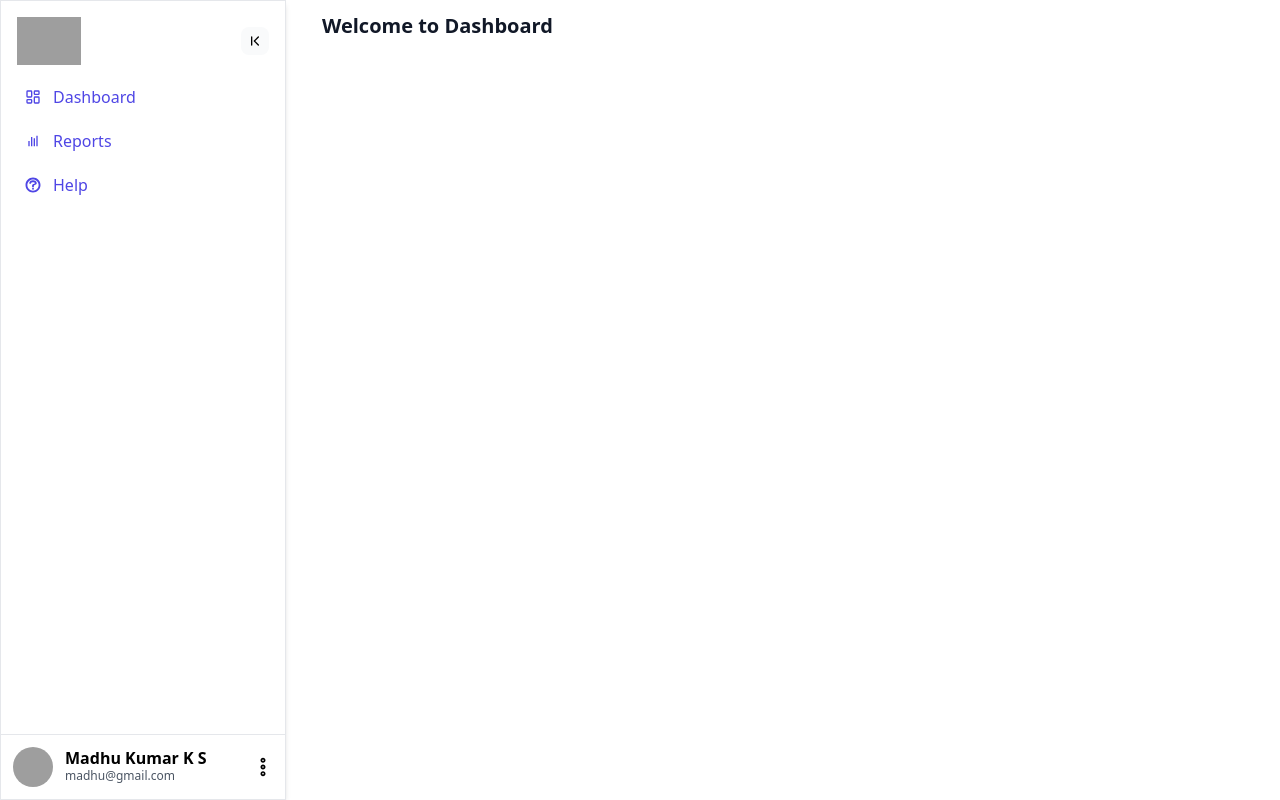
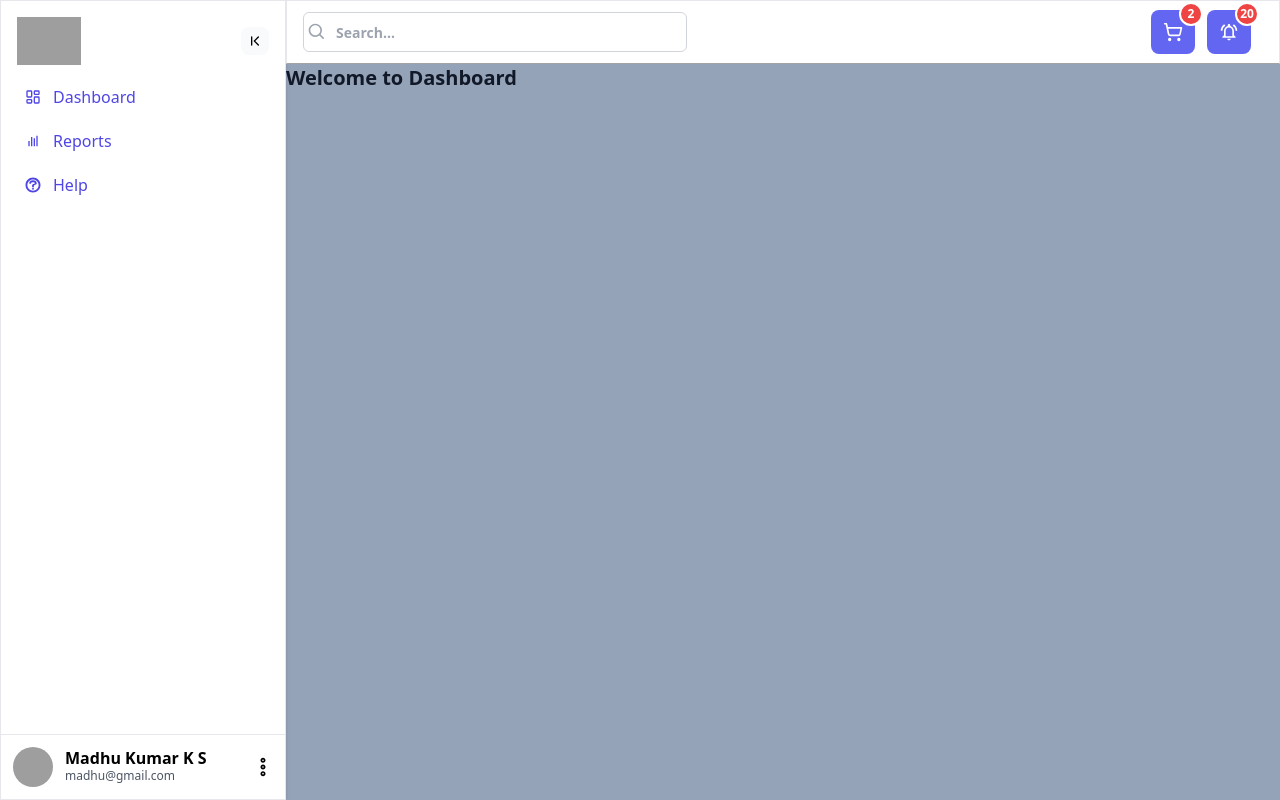
Before and after one commit to MadhuKumarGowda/React-Tailwindcss-Components, a React (Vite) app: page / in a window 1280 px wide. Built offline with nearby package versions, Linux system fonts and the light colour scheme; grey boxes are pictures that could not be loaded.

Commit message:
Added notification Badges

```diff
--- /dev/null
+++ b/src/components/Search.tsx
@@ -0,0 +1,13 @@
+const Search = () => {
+  return (
+    <>
+      <input
+        type="text"
+        placeholder="Search..."
+        className="border border-gray-300 rounded-md p-2 pl-8 text-sm focus:outline-none active:outline-none h-10 w-[24rem]"
+      />
+    </>
+  );
+};
+
+export default Search;
--- a/src/layout/HomeLayout.tsx
+++ b/src/layout/HomeLayout.tsx
@@ -1,6 +1,7 @@
-import { useEffect, useState } from "react";
+import { useState } from "react";
 import SideBarWrapper from "../sidenavbar/SideBarWrapper";
 import { Outlet } from "react-router-dom";
+import Header from "../pages/Header";
 
 const HomeLayout = () => {
   const [expanded, setExpanded] = useState(true);
@@ -10,9 +11,10 @@ const HomeLayout = () => {
 
   return (
     <>
-      <section className="flex gap-6">
+      <section className="flex bg-slate-400">
         <SideBarWrapper toggleSidebar={toggleSidebar} expanded={expanded} />
-        <div className="m-3 text-xl text-gray-900 font-semibold">
+        <div className="text-xl text-gray-900 font-semibold w-full">
+          <Header />
           <Outlet />
         </div>
       </section>
--- /dev/null
+++ b/src/pages/Header.tsx
@@ -0,0 +1,40 @@
+import { BiSearch } from "react-icons/bi";
+import Search from "../components/Search";
+import { MdOutlineNotificationsActive } from "react-icons/md";
+import { LuShoppingCart } from "react-icons/lu";
+
+const Header = () => {
+  return (
+    <div className="bg-white h-16 px-4 border border-b-neutral-400 flex justify-between items-center ">
+      <div className="relative">
+        <BiSearch
+          fontSize={20}
+          className="text-gray-400 absolute top-1/2  -translate-y-1/2 left-1"
+        />
+        <Search />
+      </div>
+      <div className="flex justify-center items-center gap-3 mr-3">
+        <button
+          type="button"
+          className="relative inline-flex items-center p-3 text-sm font-medium text-center text-white bg-indigo-500 rounded-lg hover:bg-indigo-800 focus:ring-4 focus:outline-none focus:ring-blue-300 dark:bg-blue-600 dark:hover:bg-blue-700 dark:focus:ring-blue-800"
+        >
+          <LuShoppingCart fontSize={20} />
+          <div className="absolute inline-flex items-center justify-center w-6 h-6 text-xs font-bold text-white bg-red-500 border-2 border-white rounded-full -top-2 -end-2 dark:border-gray-900">
+            2
+          </div>
+        </button>
+        <button
+          type="button"
+          className="relative inline-flex items-center p-3 text-sm font-medium text-center text-white bg-indigo-500 rounded-lg hover:bg-indigo-800 focus:ring-4 focus:outline-none focus:ring-blue-300 dark:bg-blue-600 dark:hover:bg-blue-700 dark:focus:ring-blue-800"
+        >
+          <MdOutlineNotificationsActive fontSize={20} />
+          <div className="absolute inline-flex items-center justify-center w-6 h-6 text-xs font-bold text-white bg-red-500 border-2 border-white rounded-full -top-2 -end-2 dark:border-gray-900">
+            20
+          </div>
+        </button>
+      </div>
+    </div>
+  );
+};
+
+export default Header;
```
Also changed, not shown: src/components/Heading1.tsx (renamed from src/components/home/Home.tsx).
